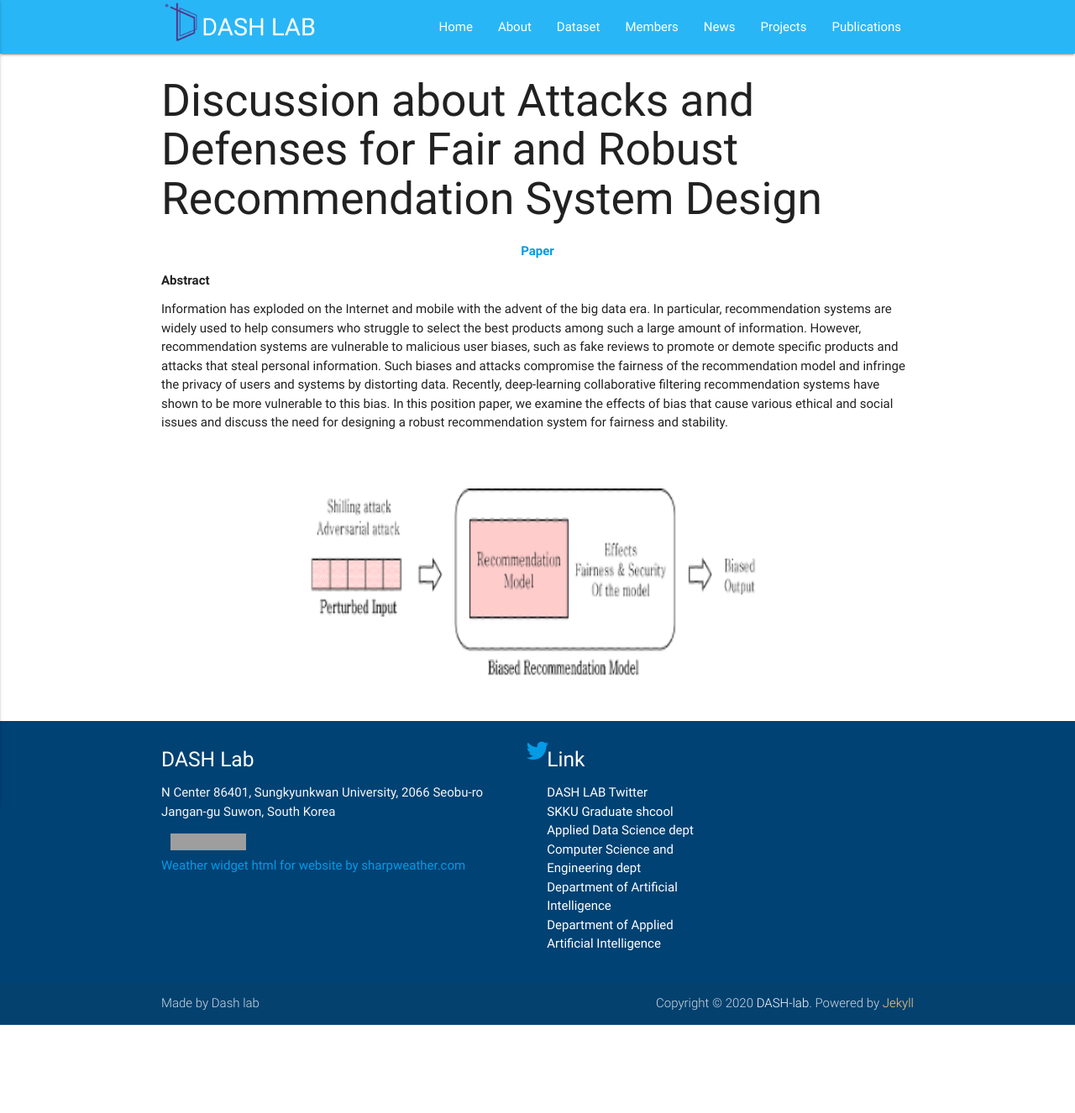
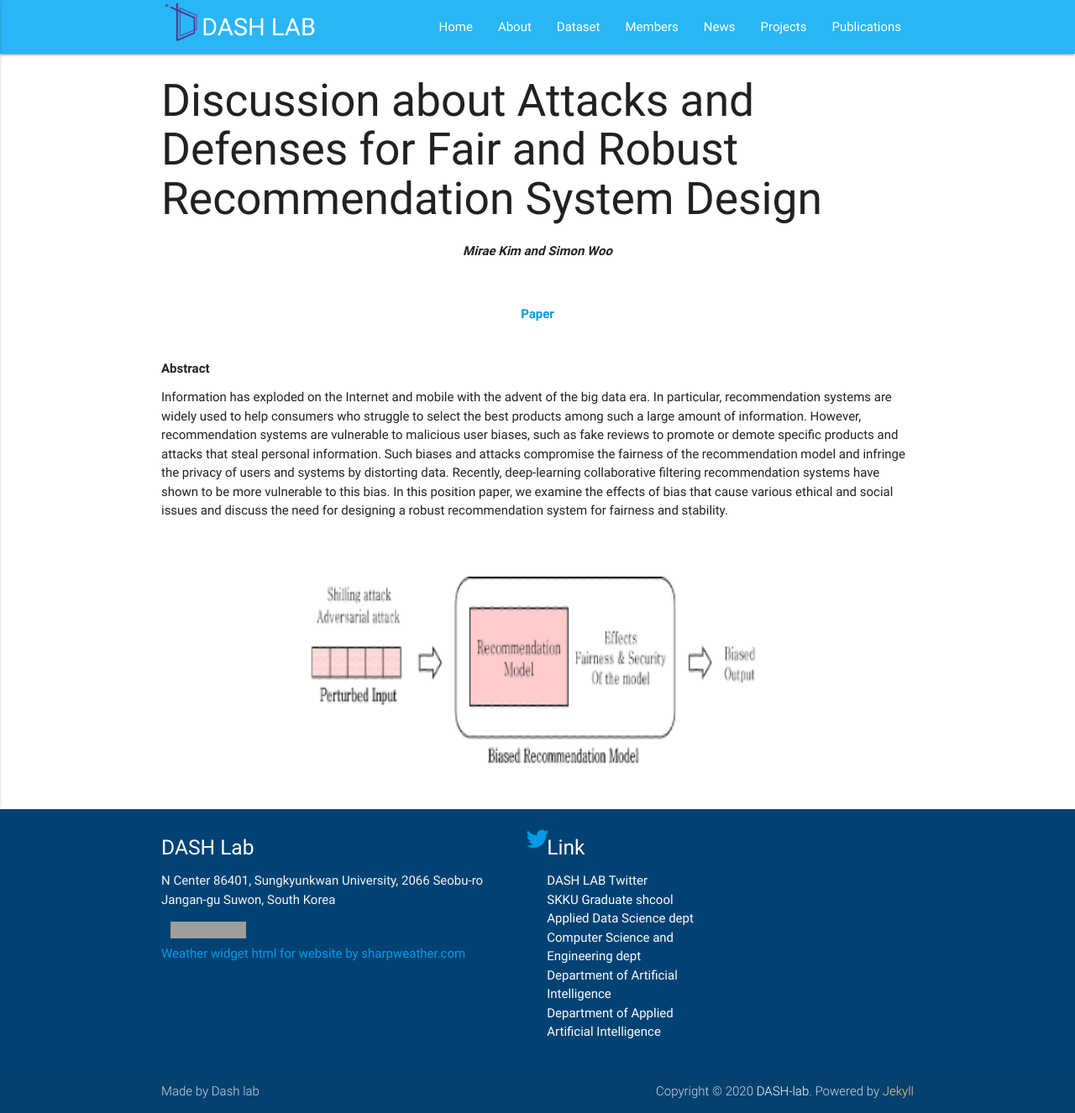
Before and after one commit to Yurim990507/DASH-Lab.github.io, a Jekyll site: the page built from mirae_facctrec.html, in a window 1280 px wide. Shown: the whole page at 84% size. Built offline with Jekyll 4.4.1, drawn with Linux system fonts in a browser that asks for light colours; a script that is not in the unit is left out; before the commit the page ends 1221 px from its top, so only the background shows below that; grey boxes are pictures that could not be loaded.

Commit message:
update paper mirae

```diff
--- a/mirae_facctrec.html
+++ b/mirae_facctrec.html
@@ -5,7 +5,8 @@ permalink: /mirae_facctrec/
 
 
 <h2 class="page-title"> Discussion about Attacks and Defenses  for Fair and Robust Recommendation System Design</h2>
-<p align=center><b><a href="https://drive.google.com/file/d/1GCFC0AcXI38fX7tec-s0U1AYIG-A8yOL/view?usp=sharing">Paper</a></b></p>
+<p align=center><b><em>Mirae Kim and Simon Woo</em></b></p><br>
+<p align=center><b><a href="https://drive.google.com/file/d/1GCFC0AcXI38fX7tec-s0U1AYIG-A8yOL/view?usp=sharing">Paper</a></b></p><br>
 <h6><b>Abstract</b></h6>
   <p>Information has exploded on the Internet and mobile with the advent of the big data era. In particular, recommendation systems are widely used to help consumers who struggle to select the best products among such a large amount of information. However, recommendation systems are vulnerable to malicious user biases, such as fake reviews to promote or demote specific products and attacks that steal personal information. Such biases and attacks compromise the fairness of the recommendation model and infringe the privacy of users and systems by distorting data. Recently, deep-learning collaborative filtering recommendation systems have shown to be more vulnerable to this bias. In this position paper, we examine the effects of bias that cause various ethical and social issues and discuss the need for designing a robust recommendation system for fairness and stability.</p>
 <br>
```
